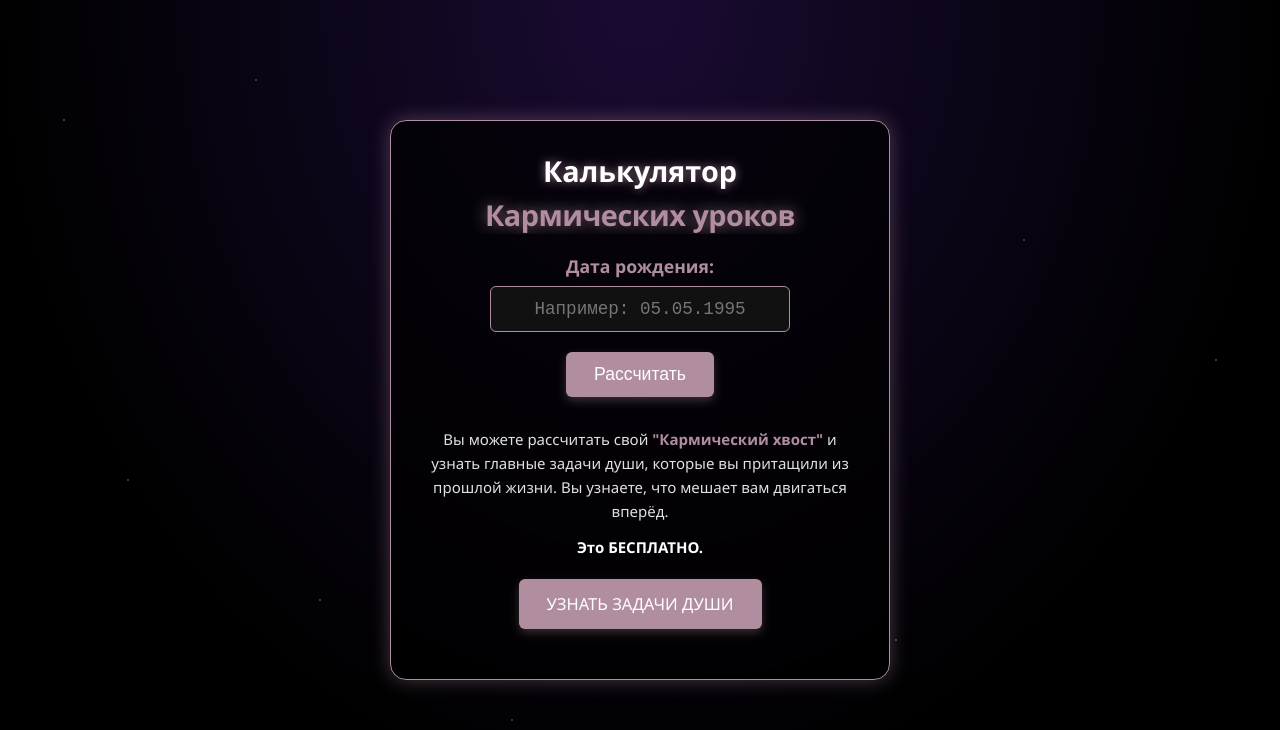
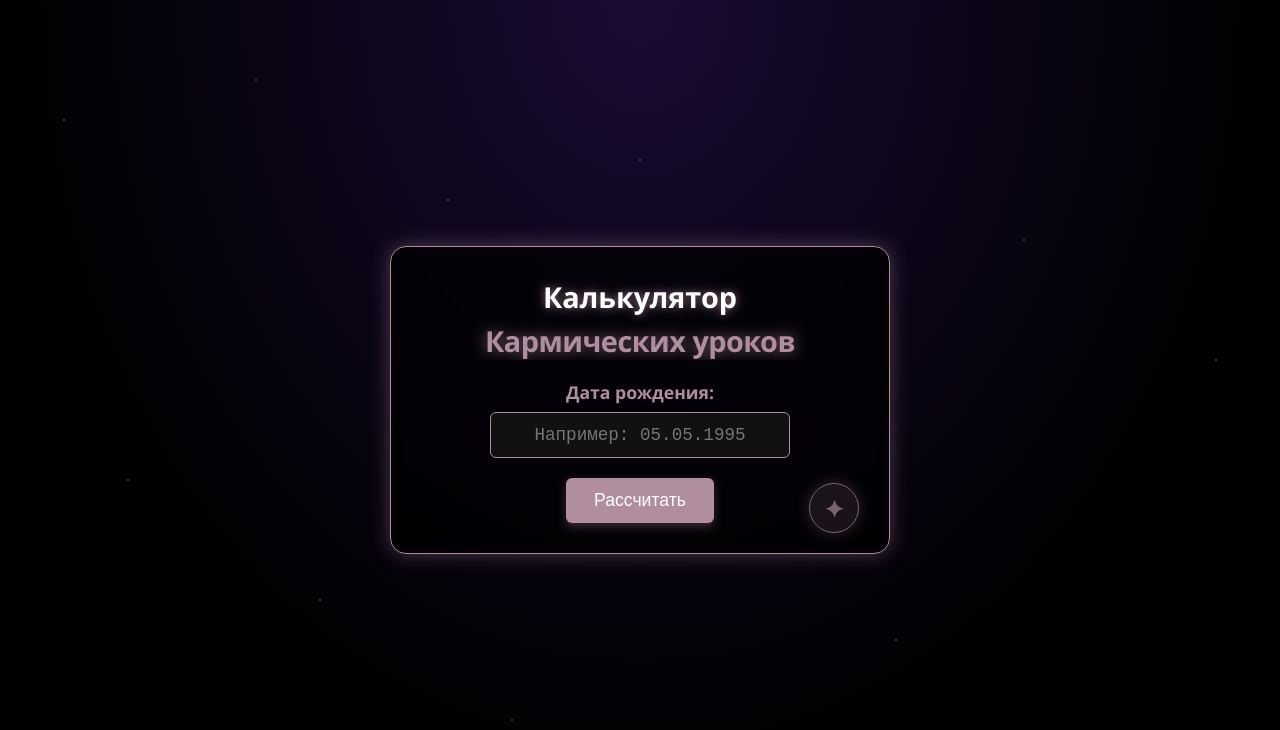
Before and after one commit to klimbatik/karmiccalculator, a website: page index.html in a window 1280 px wide. Drawn offline with Linux system fonts and the light colour scheme.

Commit message:
Update index.html

```diff
--- a/index.html
+++ b/index.html
@@ -51,46 +51,36 @@
             <button type="submit">Рассчитать</button>
         </form>
 
-        <!-- НОВАЯ КНОПКА: УЗНАТЬ ЗАДАЧИ ДУШИ (только добавление, ничего не менялось) -->
-        <div style="margin-top: 30px; font-size: 15px; color: #e0e0e0; line-height: 1.6;">
-            <p>
-                Вы можете рассчитать свой <strong style="color: #b18da0;">"Кармический хвост"</strong>
-                и узнать главные задачи души, которые вы притащили из прошлой жизни.
-                Вы узнаете, что мешает вам двигаться вперёд.
-            </p>
-            <p style="margin: 12px 0; color: #fff; font-weight: bold;">Это БЕСПЛАТНО.</p>
-            <a
-                href="https://t.me/MasterMystic2_Bot"
-                target="_blank"
-                rel="noopener noreferrer"
-                style="
-                    display: block;
-                    width: fit-content;
-                    padding: 12px 28px;
-                    background-color: #b18da0;
-                    color: white !important;
-                    text-decoration: none;
-                    border: none;
-                    border-radius: 6px;
-                    cursor: pointer;
-                    font-size: 1.1em;
-                    font-weight: 500;
-                    transition: all 0.3s ease;
-                    box-shadow: 0 4px 10px rgba(177, 141, 160, 0.3);
-                    margin: 20px auto;
-                "
-                onmouseover="this.style.backgroundColor='#c9a3b8'; this.style.transform='scale(1.05)';"
-                onmouseout="this.style.backgroundColor='#b18da0'; this.style.transform='scale(1)';"
-            >
-                УЗНАТЬ ЗАДАЧИ ДУШИ
+        <div id="result"></div>
+
+        <!-- Минималистичная иконка-кнопка в виде руны (стильно и не мешает) -->
+        <div class="tg-floating" style="
+            position: absolute;
+            bottom: 20px;
+            right: 30px;
+            width: 50px;
+            height: 50px;
+            background: rgba(177, 141, 160, 0.2);
+            border-radius: 50%;
+            display: flex;
+            justify-content: center;
+            align-items: center;
+            cursor: pointer;
+            box-shadow: 0 0 15px rgba(177, 141, 160, 0.4);
+            transition: all 0.4s ease;
+            z-index: 20;
+            opacity: 0.7;
+            border: 1px solid #b18da0;
+        "
+        title="Узнать задачи души из прошлой жизни"
+        onmouseover="this.style.transform='scale(1.15)'; this.style.opacity=1;"
+        onmouseout="this.style.transform='scale(1)'; this.style.opacity=0.7;">
+            <a href="https://t.me/MasterMystic2_Bot" target="_blank" rel="noopener noreferrer" style="text-decoration: none;">
+                <span style="color: #b18da0; font-size: 24px; font-weight: bold;">✦</span>
             </a>
         </div>
-
-        <!-- Результат расчёта (не трогаем) -->
-        <div id="result"></div>
     </div>
 
-    <!-- Подключаем скрипт (не изменён) -->
     <script src="script.js"></script>
 </body>
 </html>
```
